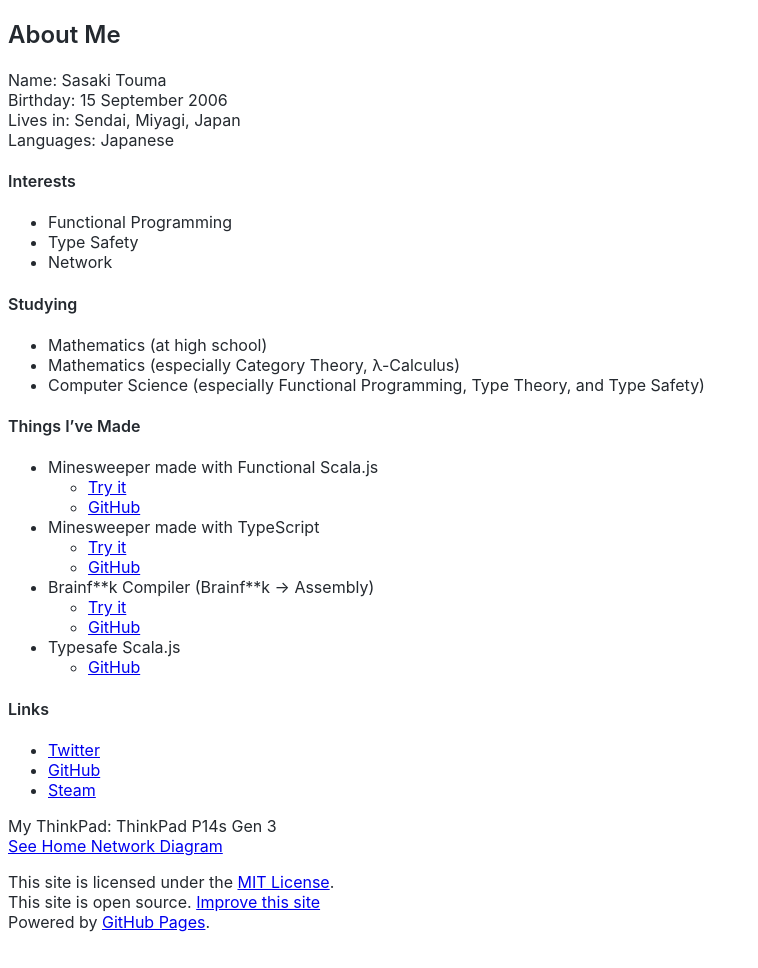
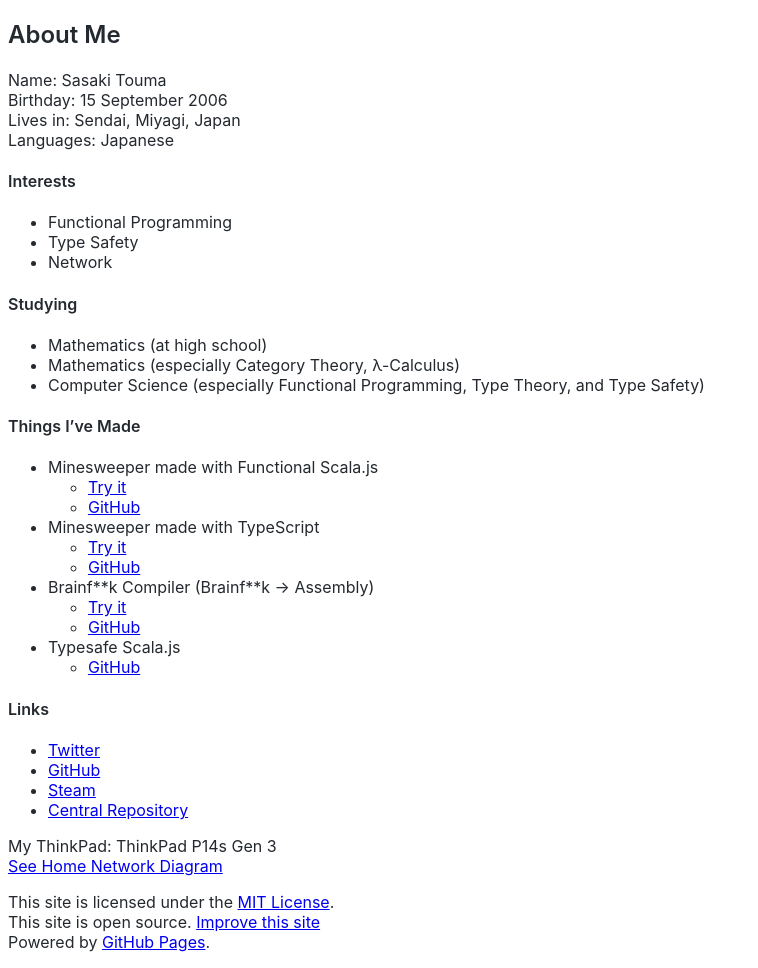
Before and after one commit to t-sasaki915/t-sasaki-net, a Jekyll site: the page built from docs/index.md, in a window 1280 px wide. Shown: the whole page, without its empty margins (0-758 px from the left). Built offline with Jekyll 4.4.1, drawn with Linux system fonts in a browser that asks for light colours; Markdown is read by kramdown in place of the engine named in the settings.

Commit message:
Update index.md

```diff
--- a/docs/index.md
+++ b/docs/index.md
@@ -37,6 +37,7 @@ Languages: Japanese
 * [Twitter](https://twitter.com/net_stouma915)
 * [GitHub](https://github.com/stouma915)
 * [Steam](https://steamcommunity.com/profiles/76561199242758778)
+* [Central Repository](https://repo1.maven.org/maven2/net/st915/)
 
 My ThinkPad: ThinkPad P14s Gen 3
 <br>
```
